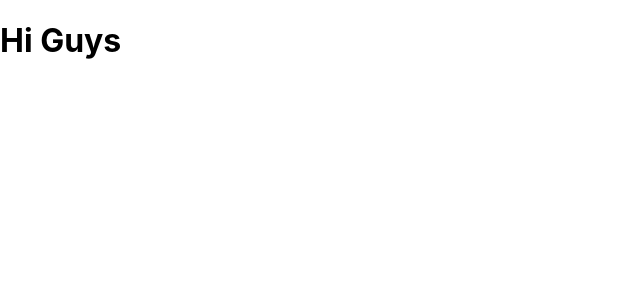
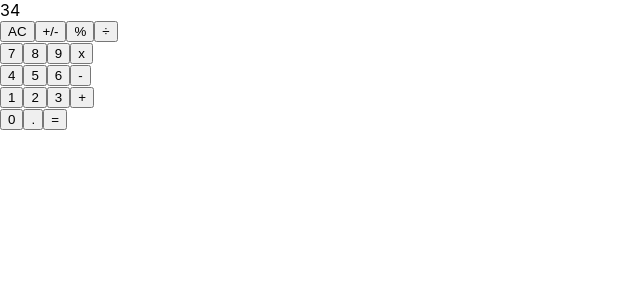
Before and after one commit to SmithVyne/react-calculator, a React (Create React App) app: page / in a window 1280 px wide. Shown: the top 300 px of the page, without its empty margins (0-640 px from the left). Built offline with nearby package versions, Linux system fonts and the light colour scheme.

Commit message:
add basic components

```diff
--- a/src/components/App.js
+++ b/src/components/App.js
@@ -1,7 +1,14 @@
 import '../styles/App.css';
+import Display from './Display';
+import ButtonPanel from './ButtonPanel';
 
 function App() {
-  return <h1>Hi Guys</h1>;
+  return (
+    <>
+      <Display solution="34" />
+      <ButtonPanel />
+    </>
+  );
 }
 
 export default App;
--- a/src/components/Button.js
+++ b/src/components/Button.js
@@ -0,0 +1,13 @@
+import PropTypes from 'prop-types';
+
+function Button({ name }) {
+  return (
+    <button type="button">{name}</button>
+  );
+}
+
+Button.propTypes = {
+  name: PropTypes.string.isRequired,
+};
+
+export default Button;
--- a/src/components/ButtonPanel.js
+++ b/src/components/ButtonPanel.js
@@ -0,0 +1,39 @@
+import Button from './Button';
+
+function ButtonPanel() {
+  return (
+    <>
+      <div>
+        <Button name="AC" />
+        <Button name="+/-" />
+        <Button name="%" />
+        <Button name="÷" />
+      </div>
+      <div>
+        <Button name="7" />
+        <Button name="8" />
+        <Button name="9" />
+        <Button name="x" />
+      </div>
+      <div>
+        <Button name="4" />
+        <Button name="5" />
+        <Button name="6" />
+        <Button name="-" />
+      </div>
+      <div>
+        <Button name="1" />
+        <Button name="2" />
+        <Button name="3" />
+        <Button name="+" />
+      </div>
+      <div>
+        <Button name="0" />
+        <Button name="." />
+        <Button name="=" />
+      </div>
+    </>
+  );
+}
+
+export default ButtonPanel;
--- a/src/components/Display.js
+++ b/src/components/Display.js
@@ -0,0 +1,19 @@
+import PropTypes from 'prop-types';
+
+function Display({ solution }) {
+  return (
+    <div>
+      {solution}
+    </div>
+  );
+}
+
+Display.defaultProps = {
+  solution: '0',
+};
+
+Display.propTypes = {
+  solution: PropTypes.string,
+};
+
+export default Display;
```
Also changed, not shown: src/styles/Button.css (added), 2 other files (tests, documents, lock files or other folders).
